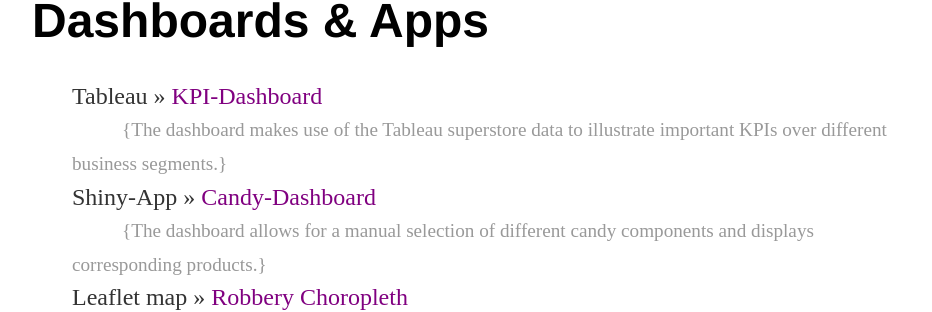
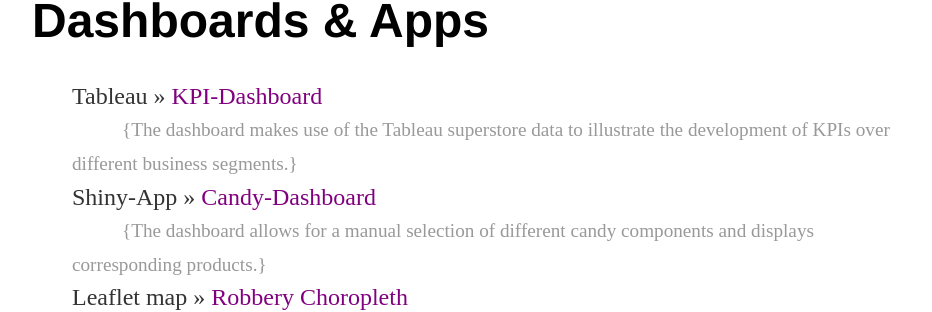
Before and after one commit to purplestat/purplestat.github.io, a Jekyll site: the page built from cv/index.html, in a window 1280 px wide. Shown: the part 122-434 px from the top of the page, without its empty margins (160-1092 px from the left). Built offline with Jekyll 4.4.1, drawn with Linux system fonts in a browser that asks for light colours.

Commit message:
Update index.html

```diff
--- a/cv/index.html
+++ b/cv/index.html
@@ -6,7 +6,7 @@
 			<h1>Dashboards & Apps</h1>
 			<ul class="posts">
 		<li><span>Tableau</span> &raquo; <a href="/cv/tableau_KPIdash.html" title="Candy" target="_blank">KPI-Dashboard</a></li>
-				<li id="list2">{The dashboard makes use of the Tableau superstore data to illustrate important KPIs over different business segments.} </li>
+				<li id="list2">{The dashboard makes use of the Tableau superstore data to illustrate the development of KPIs over different business segments.} </li>
 		<li><span>Shiny-App</span> &raquo; <a href="https://bluestat.shinyapps.io/candy/" title="Candy" target="_blank">Candy-Dashboard</a></li>
 				<li id="list2">{The dashboard allows for a manual selection of different candy components and displays corresponding products.} </li>
 		<li><span>Leaflet map</span> &raquo; <a href="//rstudio-pubs-static.s3.amazonaws.com/565190_a675b3a64eed4b558a71d91683244ac9.html" title="Chicago Crime" target="_blank">Robbery Choropleth</a></li>
```
